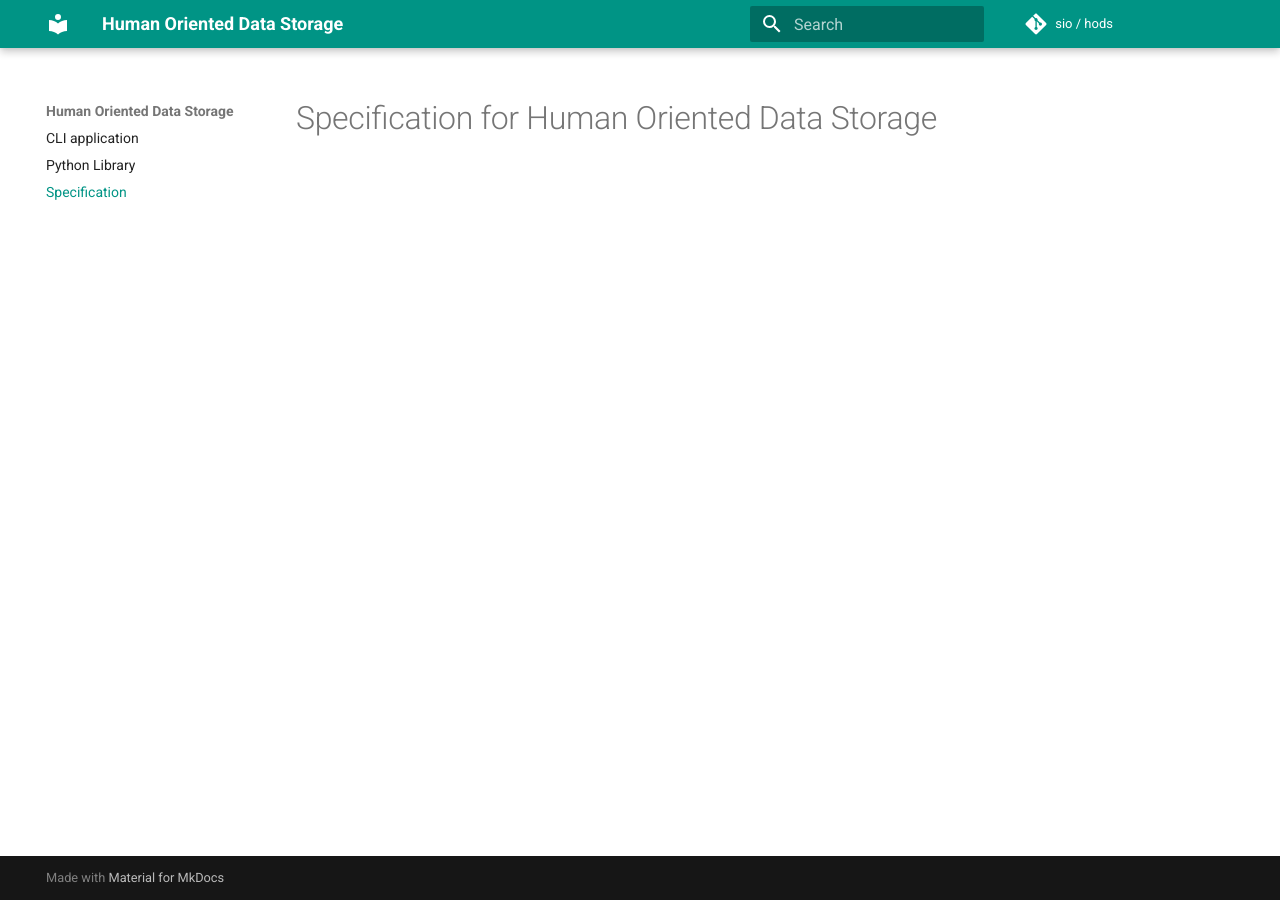
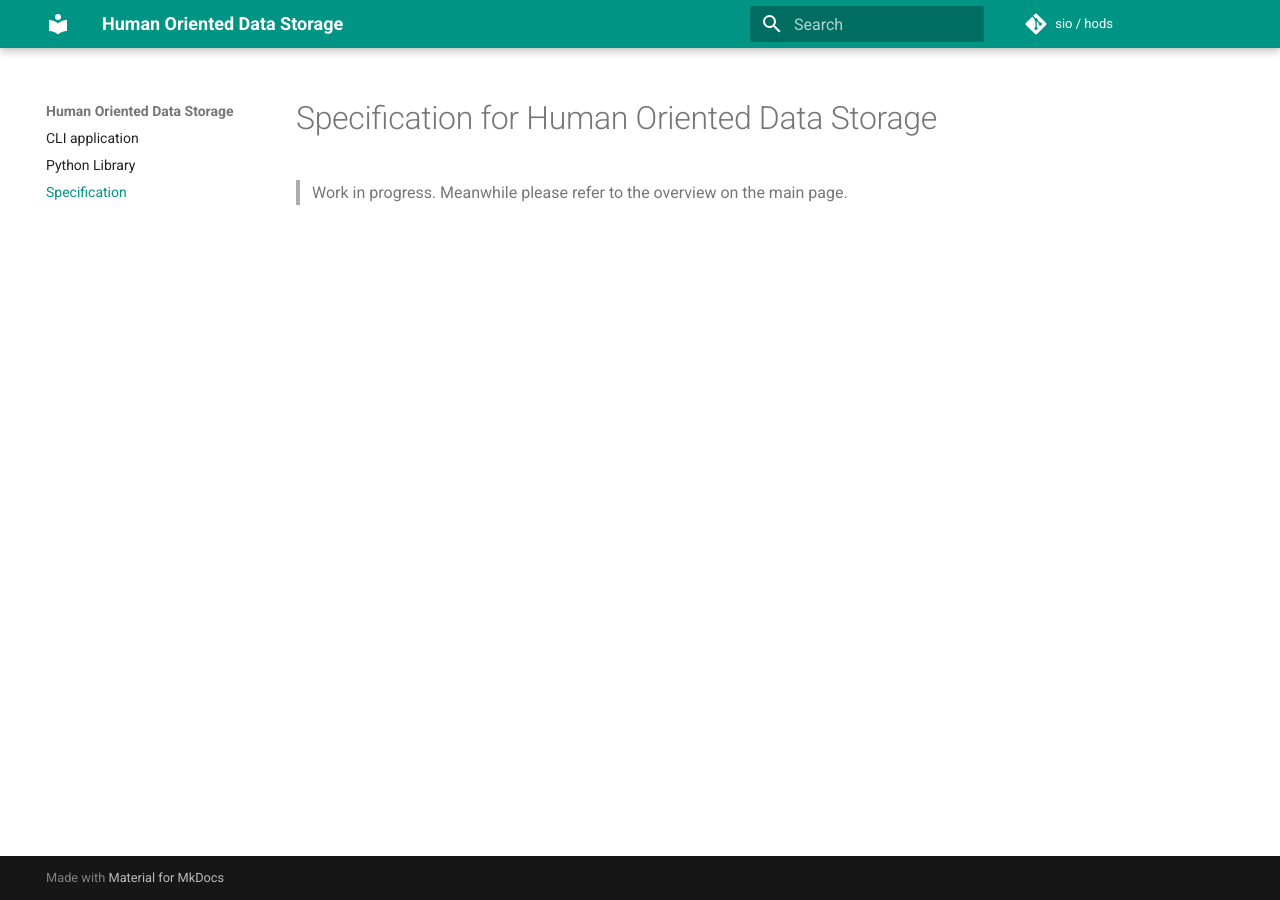
Before and after one commit to sio/hods, an MkDocs documentation site: the page built from docs/specification.md, in a window 1280 px wide. Built offline with MkDocs 1.6.1 and Material for MkDocs 9.7.7, drawn with Linux system fonts in a browser that asks for light colours; comment, search, counter and statistics services are not loaded.

Commit message:
Add placeholder to specification page

```diff
--- a/docs/specification.md
+++ b/docs/specification.md
@@ -1 +1,3 @@
 # Specification for Human Oriented Data Storage
+
+> Work in progress. Meanwhile please refer to the overview on the main page.
```
